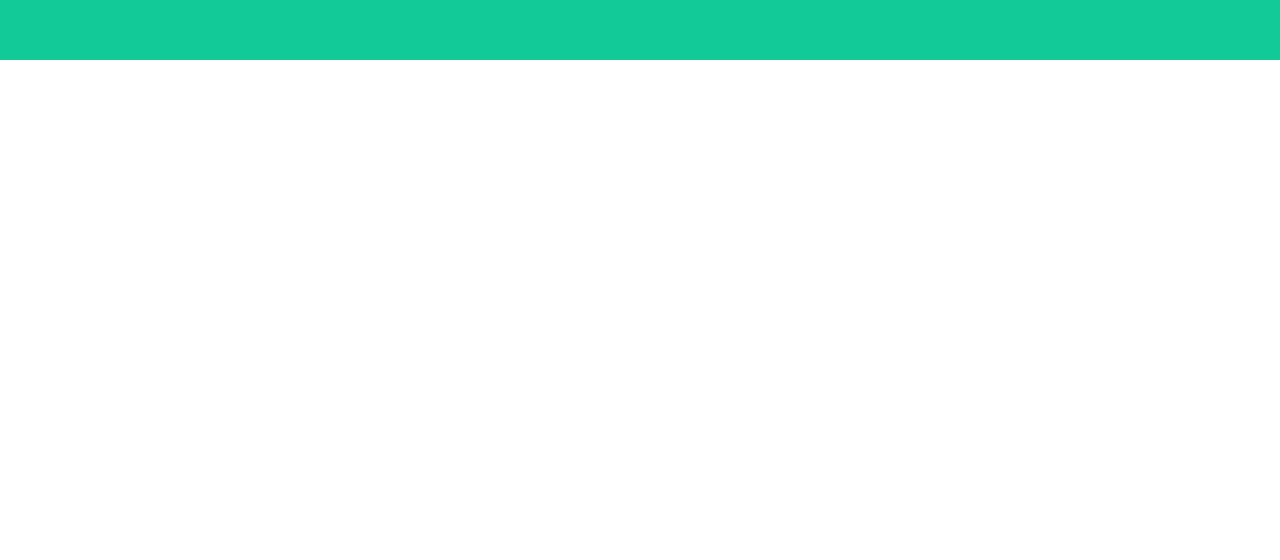
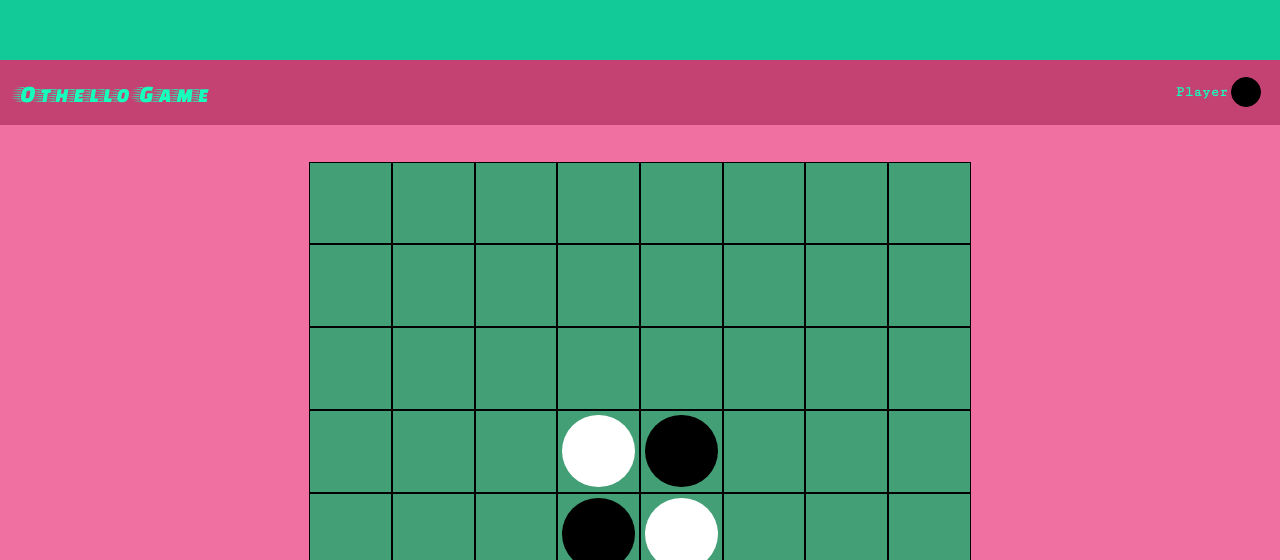
Before and after one commit to segakazzz/react-project, a React (Create React App) app: page / in a window 1280 px wide. Shown: the part 740-1300 px from the top of the page. Before the commit the page ends 800 px from the top, so only its background shows below. Built offline with nearby package versions, Linux system fonts and the light colour scheme; a web font is replaced by a local one.

Commit message:
Added animation to start game

```diff
--- a/src/components/App.js
+++ b/src/components/App.js
@@ -2,13 +2,13 @@ import React from 'react'
 import OthelloMain from './OthelloMain'
 import CoverPage from './CoverPage'
 import { connect } from 'react-redux'
-import { NOT_STARTED } from '../reducers/statusTypes'
 
-const App = (props) => {
-  return props.status === NOT_STARTED ? (
-    <CoverPage />
-  ) : (
-    <OthelloMain />
+const App = props => {
+  return (
+    <div>
+      <CoverPage status={props.status}/>
+      <OthelloMain />
+    </div>
   )
 }
 
@@ -17,7 +17,4 @@ const mapStateToProps = (state, ownProps) => {
   return { status: status }
 }
 
-export default connect(
-  mapStateToProps,
-  null
-)(App)
+export default connect(mapStateToProps, null)(App)
--- a/src/components/CoverPage.js
+++ b/src/components/CoverPage.js
@@ -5,15 +5,12 @@ import { connect } from 'react-redux'
 import { startGame } from '../actions/actionCreators'
 import './css/main.css'
 import { NORMAL_GREEN, LIGHT_PINK } from './styleType'
+import { NOT_STARTED } from '../reducers/statusTypes'
+import classNames from 'classnames'
 
 const styles = {
   main: {
-    backgroundColor: NORMAL_GREEN,
-    minHeight: '100vh',
-    display: 'flex',
-    justifyContent: 'center',
-    alignItems: 'center',
-    flexDirection: 'column'
+    backgroundColor: NORMAL_GREEN
   },
   title: {
     color: LIGHT_PINK
@@ -21,8 +18,9 @@ const styles = {
 }
 
 const CoverPage = props => {
+  const classes = props.status === NOT_STARTED ? classNames('cover-main', 'show') : classNames('cover-main', 'hidden')
   return (
-    <div style={styles.main}>
+    <div style={styles.main} className={classes}>
       <div style={styles.title} className={'cover-title'}>
         Othello Game
       </div>
--- a/src/components/OthelloInfo.js
+++ b/src/components/OthelloInfo.js
@@ -19,13 +19,6 @@ const style = {
   },
   navbarText: {
     color: LIGHT_GREEN
-  },
-  playerSign: {
-    marginLeft: '10px',
-    borderRadius: '50%',
-    // backgroundColor: 'white',
-    width: '20px',
-    height: '20px'
   }
 }
 
@@ -43,7 +36,7 @@ const OthelloInfo = props => {
       {!props.isCompleted && (
         <Navbar.Collapse className='justify-content-end'>
           <Navbar.Text className='navbar-text' style={style.navbarText}>
-            Current Player
+            Player
           </Navbar.Text>
           <Player size={30} player={props.player}/>
         </Navbar.Collapse>
--- a/src/components/OthelloMain.js
+++ b/src/components/OthelloMain.js
@@ -5,13 +5,12 @@ import OthelloInfo from './OthelloInfo'
 import { gameAreaResize } from '../actions/actionCreators'
 import { connect } from 'react-redux'
 import OthelloModal from './OthelloModal'
+import './css/main.css'
+import className from 'classnames'
 
 const style = {
   main: {
-    backgroundColor: LIGHT_PINK,
-    minHeight: '100vh',
-    width: '100vw',
-    position: 'relative'
+    backgroundColor: LIGHT_PINK
   }
 }
 
@@ -27,7 +26,7 @@ class OthelloMain extends React.Component {
   render () {
     const { isCompleted } = this.props
     return (
-      <div style={style.main}>
+      <div style={style.main} className={className('othello-main', 'show')}>
         <OthelloInfo />
         <OthelloBoard />
         {isCompleted && <OthelloModal />}
--- a/src/components/css/main.css
+++ b/src/components/css/main.css
@@ -14,6 +14,30 @@
 .othello-cell {
     font-family: 'Cutive Mono', cursive;
     font-size: 1rem;
+}
+
+.cover-main {
+    display: flex;
+    justify-content: center;
+    align-items: center;
+    flex-direction: column;
+    text-align: center;
+    -webkit-transition: 2s;
+    -moz-transition: 2s;
+    -o-transition: 2s;
+    transition: 2s;
+}
+
+.cover-main.show {
+    visibility: visible;
+    opacity: 1;
+    height: 100vh;
+}
+
+.cover-main.hidden {
+    visibility: hidden;
+    opacity: 0;
+    height: 0;
 }
 
 .cover-title {
@@ -41,3 +65,20 @@
 .modal-footer {
     font-size: 1rem;
 }
+
+.othello-main{
+    min-height: 100vh;
+    width: 100vw;
+    position: relative;
+    opacity: 0;
+    -webkit-transition: 2s;
+    -moz-transition: 2s;
+    -o-transition: 2s;
+    transition: 2s;
+    visibility: hidden;
+}
+
+.othello-main.show{
+    visibility: visible;
+    opacity: 1;
+}
```
